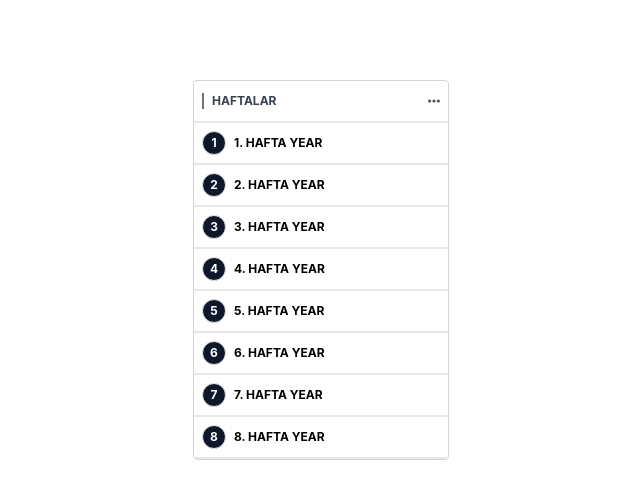
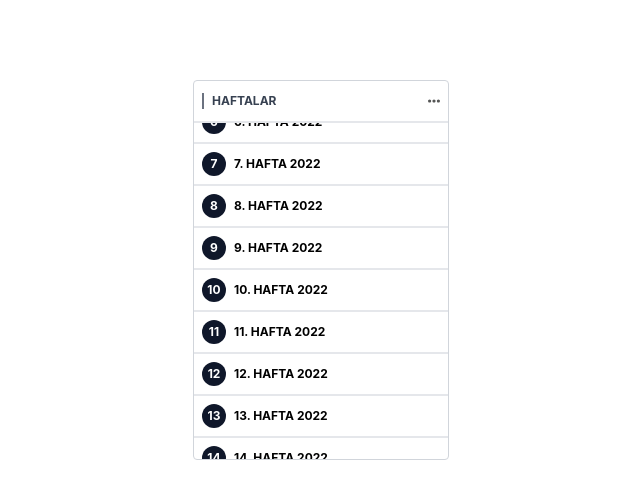
Before and after one commit to dereakif/mini-challenges, a Next.js app in the folder challenge-3/: page / in a window 1280 px wide. Shown: the top 498 px of the page, without its empty margins (319-959 px from the left). Built offline with nearby package versions, Linux system fonts and the light colour scheme.

Commit message:
implement: getWeekOfYear and scroll logic

```diff
--- a/challenge-3/components/Widget/index.tsx
+++ b/challenge-3/components/Widget/index.tsx
@@ -1,7 +1,29 @@
 import Image from "next/image";
+import { useEffect, useMemo, useRef } from "react";
+import { getWeekOfYear } from "../../modules/date";
 import styles from "./Widget.module.scss";
 
 const Widget = () => {
+  const allWeeks = Array.from({ length: 52 }, (_, i) => i + 1);
+
+  const date = useMemo(() => new Date(), []);
+  const week = useMemo(() => getWeekOfYear(date), [date]);
+  const year = useMemo(() => date.getFullYear(), [date]);
+  const scrollRef = useRef<null | HTMLDivElement>(null);
+
+  const executeScroll = () => {
+    if (scrollRef.current) {
+      scrollRef.current.scrollIntoView({
+        behavior: "smooth",
+        block: "center",
+      });
+    }
+  };
+
+  useEffect(() => {
+    setTimeout(executeScroll, 0);
+  }, [scrollRef]);
+
   return (
     <div className="border border-solid border-gray-300 rounded w-64  shadow-slate-900">
       <div className="border-l-2 border-gray-500 flex justify-between items-center ml-2 px-2 my-3">
@@ -15,18 +37,29 @@ const Widget = () => {
         />
       </div>
       <div
-        className={`${styles.widgetHeight} overflow-y-scroll`}
+        className={`${styles.widgetHeight} overflow-y-scroll border-t-2 border-gray-200 `}
         style={{ height: "338px" }}
       >
-        {[...Array(52)].map((_, index) => (
+        {allWeeks.map((weekNumber) => (
           <div
-            key={index}
-            className="font-xs font-bold text-xs border-solid border-t-2 p-2 flex items-center"
+            key={weekNumber}
+            className="font-xs font-bold text-xs border-solid border-b-2 p-2 flex items-center"
+            ref={week === weekNumber ? scrollRef : null}
           >
-            <div className="border rounded-full bg-slate-900 text-white w-6 h-6 text-center flex justify-center items-center">
-              {index + 1}
+            <div
+              className={`rounded-full bg-slate-900 text-white w-6 h-6 text-center flex justify-center items-center ${
+                week === weekNumber
+                  ? "bg-green-800"
+                  : weekNumber > week
+                  ? "bg-gray-500"
+                  : ""
+              }`}
+            >
+              {weekNumber}
             </div>
-            <span className="pl-2">{index + 1}. HAFTA YEAR</span>
+            <span className="pl-2">
+              {weekNumber}. HAFTA {year}
+            </span>
           </div>
         ))}
       </div>
```
